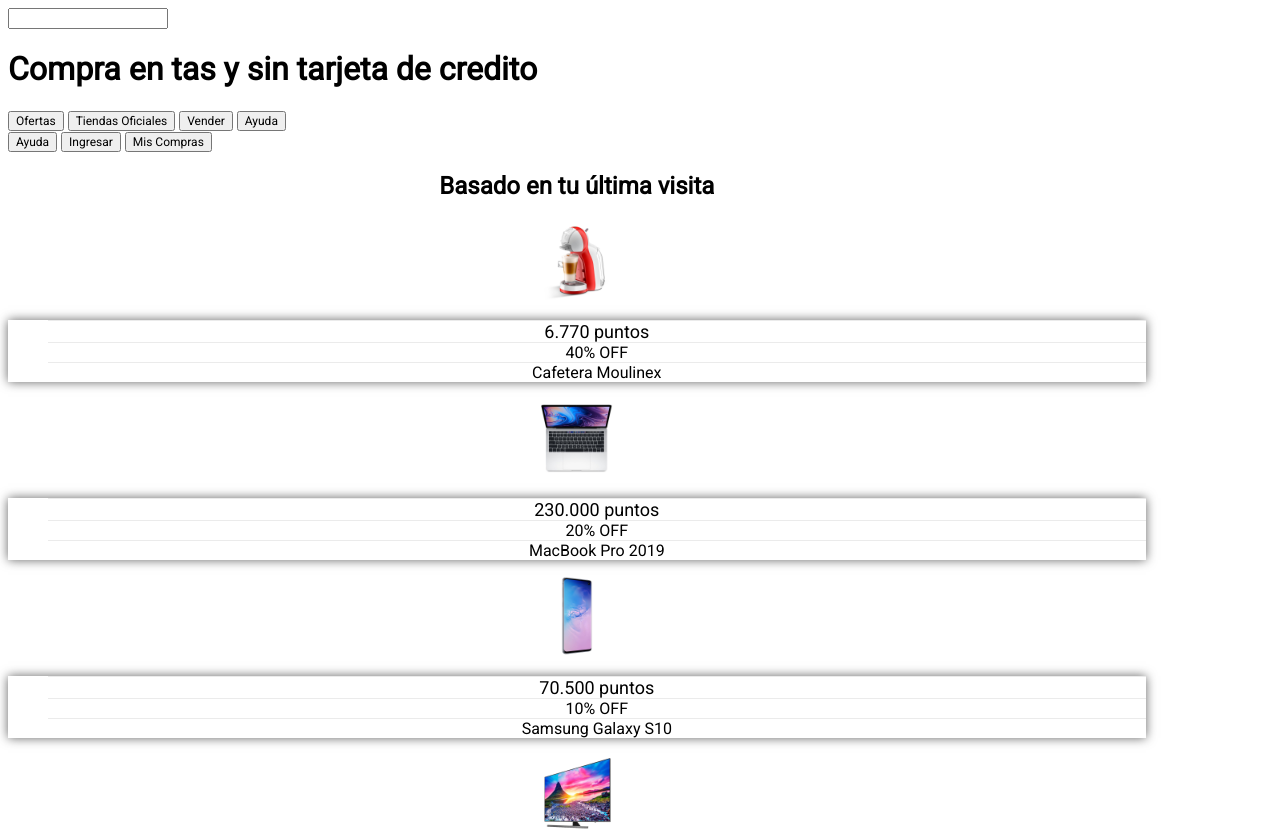
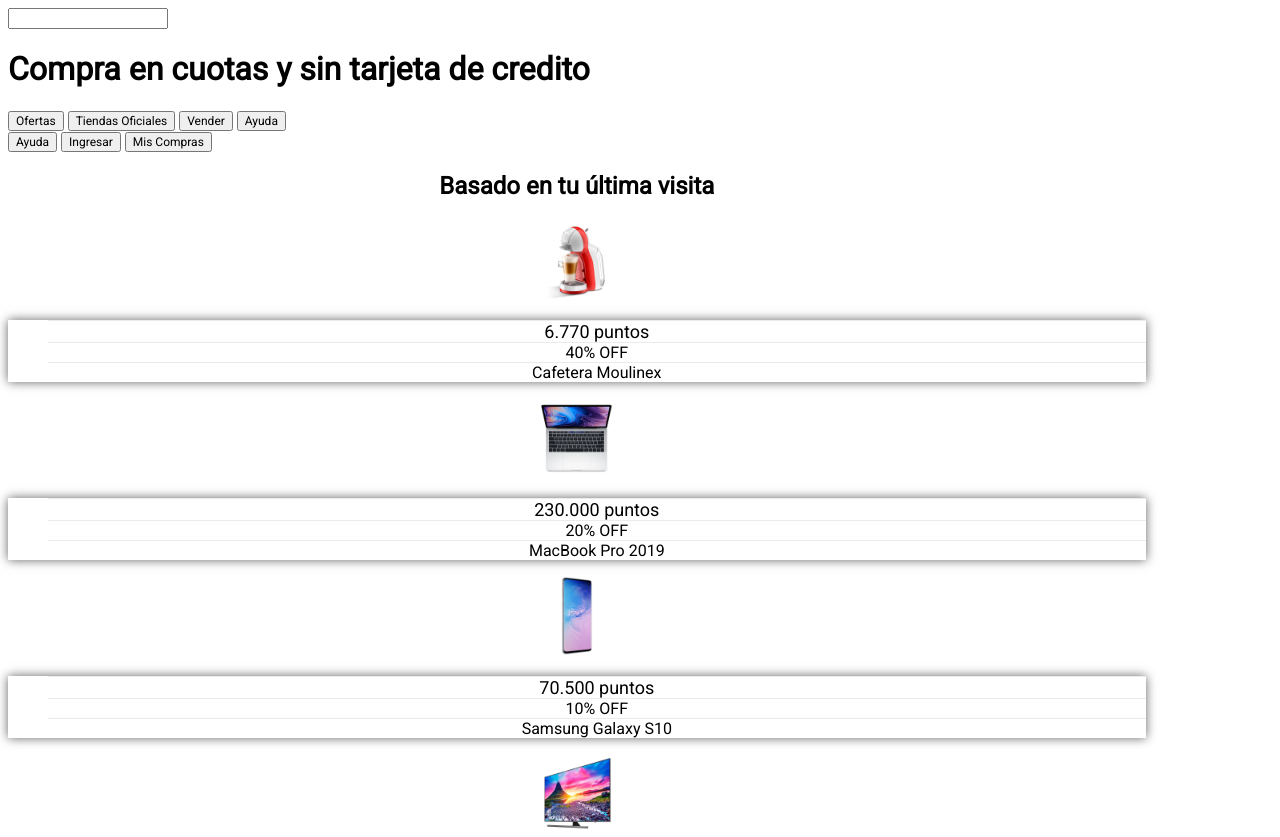
Before and after one commit to MaximilianoCaballoCencosud/practicaExpress, a website: page views/home.html in a window 1280 px wide. Shown: the top 837 px of the page. Drawn offline with Linux system fonts and the light colour scheme.

Commit message:
Update home.html

```diff
--- a/views/home.html
+++ b/views/home.html
@@ -23,7 +23,7 @@
         <input type="search" name="search" id="search" />
       </div>
       <!-- PROMOCION -->
-      <h1>Compra en tas y sin tarjeta de credito</h1>
+      <h1>Compra en cuotas y sin tarjeta de credito</h1>
       <nav>
         <div>
           <button class="header-button">Ofertas</button>
```
